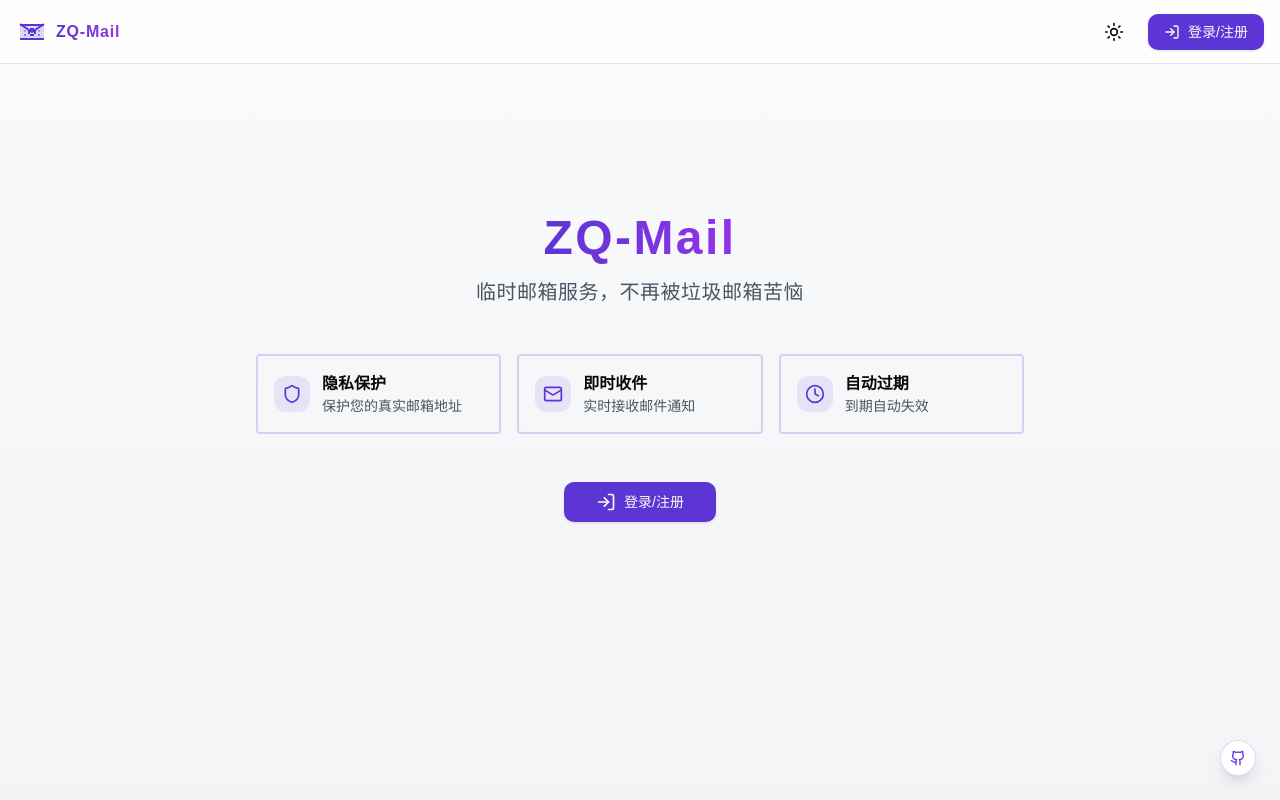
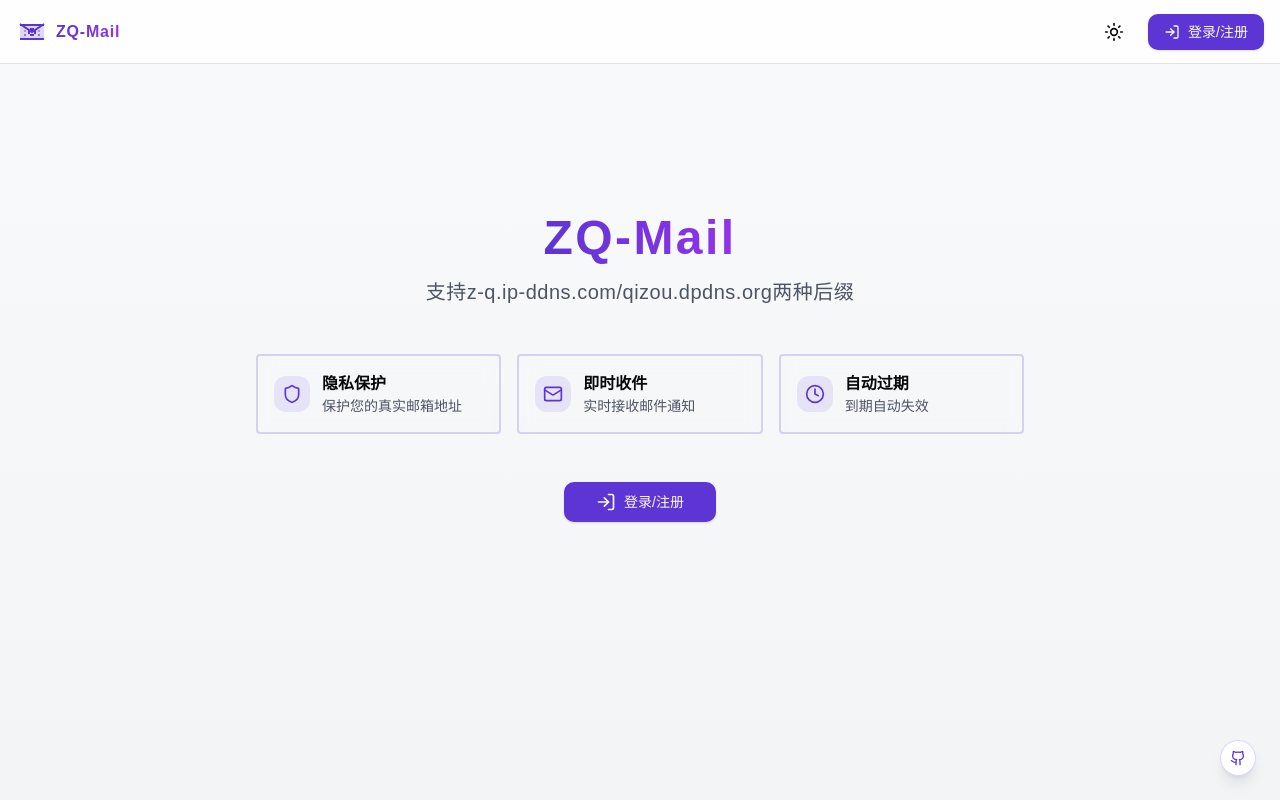
Before and after one commit to BAYUEQI/ZQ-Mail, a Next.js app: page / in a window 1280 px wide. Built offline with nearby package versions, Linux system fonts and the light colour scheme; no server answers; a web font is replaced by a local one.

Commit message:
Update page.tsx

```diff
--- a/app/page.tsx
+++ b/app/page.tsx
@@ -25,7 +25,7 @@ export default async function Home() {
                   </span>
                 </h1>
                 <p className="text-lg sm:text-xl text-gray-600 dark:text-gray-300 tracking-wide">
-                  临时邮箱服务，不再被垃圾邮箱苦恼
+                  支持z-q.ip-ddns.com/qizou.dpdns.org两种后缀
                 </p>
               </div>
 
```
